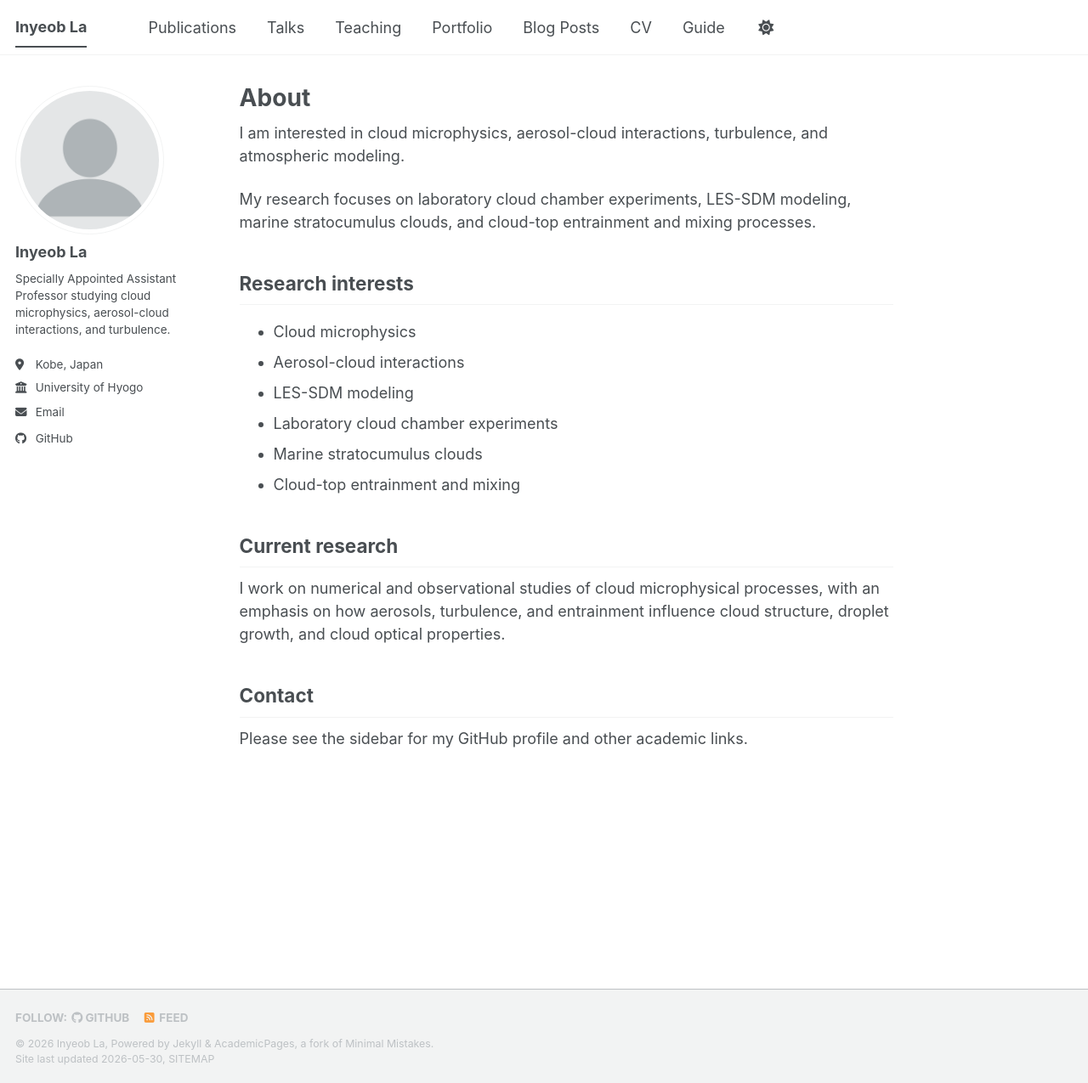
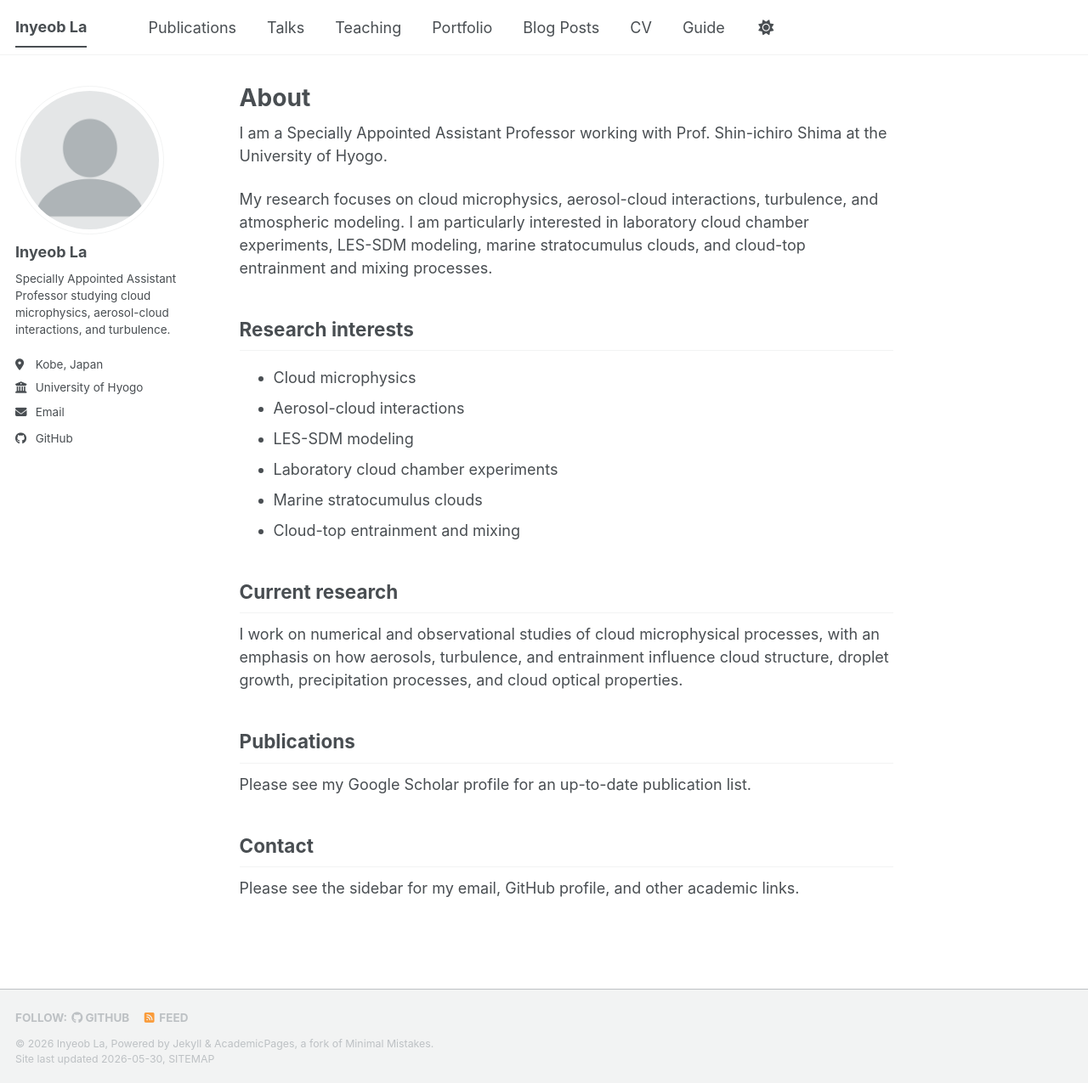
Before and after one commit to iyna481/iyna481.github.io, a Jekyll site: the page built from _pages/about.md, in a window 1280 px wide and 1275 px high. Shown: the whole window at 85% size. Built offline with Jekyll 4.4.1, drawn with Linux system fonts in a browser that asks for light colours; a script bundle is joined from its source files by our own code; library files that are not in the unit come from our copies.

Commit message:
Update homepage position and publications note

```diff
--- a/_pages/about.md
+++ b/_pages/about.md
@@ -7,9 +7,9 @@ redirect_from:
   - /about.html
 ---
 
-I am interested in cloud microphysics, aerosol-cloud interactions, turbulence, and atmospheric modeling.
+I am a Specially Appointed Assistant Professor working with Prof. Shin-ichiro Shima at the University of Hyogo.
 
-My research focuses on laboratory cloud chamber experiments, LES-SDM modeling, marine stratocumulus clouds, and cloud-top entrainment and mixing processes.
+My research focuses on cloud microphysics, aerosol-cloud interactions, turbulence, and atmospheric modeling. I am particularly interested in laboratory cloud chamber experiments, LES-SDM modeling, marine stratocumulus clouds, and cloud-top entrainment and mixing processes.
 
 ## Research interests
 
@@ -22,8 +22,12 @@ My research focuses on laboratory cloud chamber experiments, LES-SDM modeling, m
 
 ## Current research
 
-I work on numerical and observational studies of cloud microphysical processes, with an emphasis on how aerosols, turbulence, and entrainment influence cloud structure, droplet growth, and cloud optical properties.
+I work on numerical and observational studies of cloud microphysical processes, with an emphasis on how aerosols, turbulence, and entrainment influence cloud structure, droplet growth, precipitation processes, and cloud optical properties.
+
+## Publications
+
+Please see my Google Scholar profile for an up-to-date publication list.
 
 ## Contact
 
-Please see the sidebar for my GitHub profile and other academic links.
+Please see the sidebar for my email, GitHub profile, and other academic links.
```
